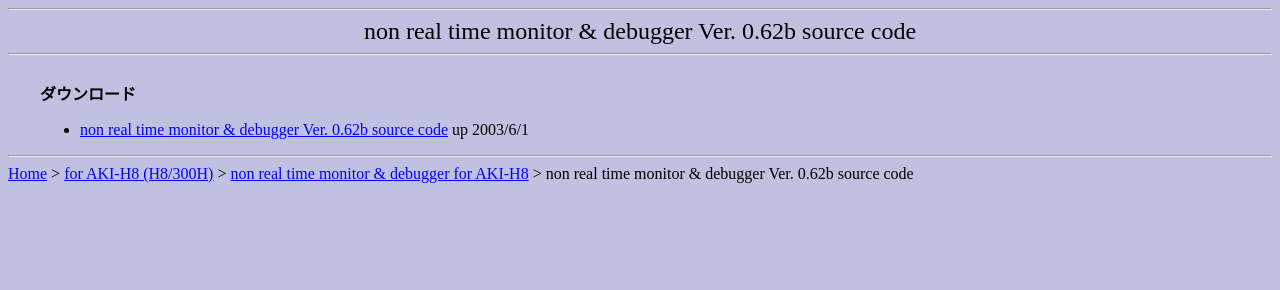
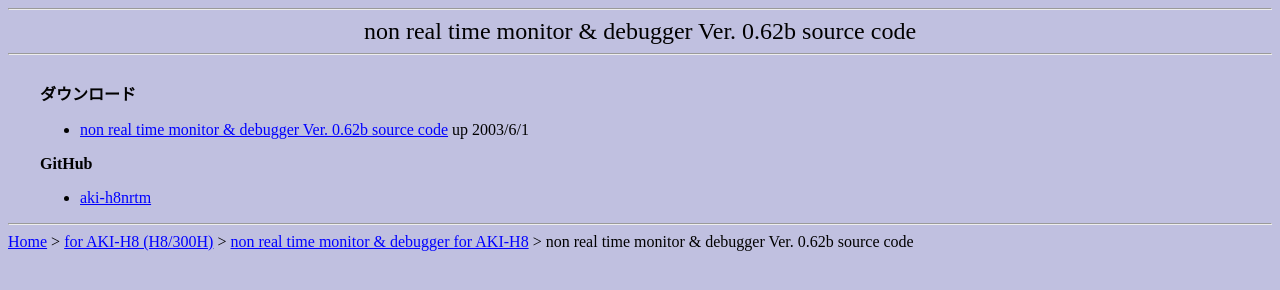
Before and after one commit to spaceno123/aki-chi, a plain HTML site: page docs/www/3048/snrtm.html in a window 1280 px wide. Drawn offline with Linux system fonts and the light colour scheme.

Commit message:
nrtm の GiHub リンク追加

```diff
--- a/docs/www/3048/snrtm.html
+++ b/docs/www/3048/snrtm.html
@@ -24,6 +24,11 @@ non real time monitor &amp; debugger Ver. 0.62b source code
 up 2003/6/1
 </ul>
 
+<STRONG>GitHub</STRONG>
+<ul>
+<li><a href=https://github.com/spaceno123/aki-h8nrtm>aki-h8nrtm</a></li>
+</ul>
+
 </div>
 
 <hr>
```
